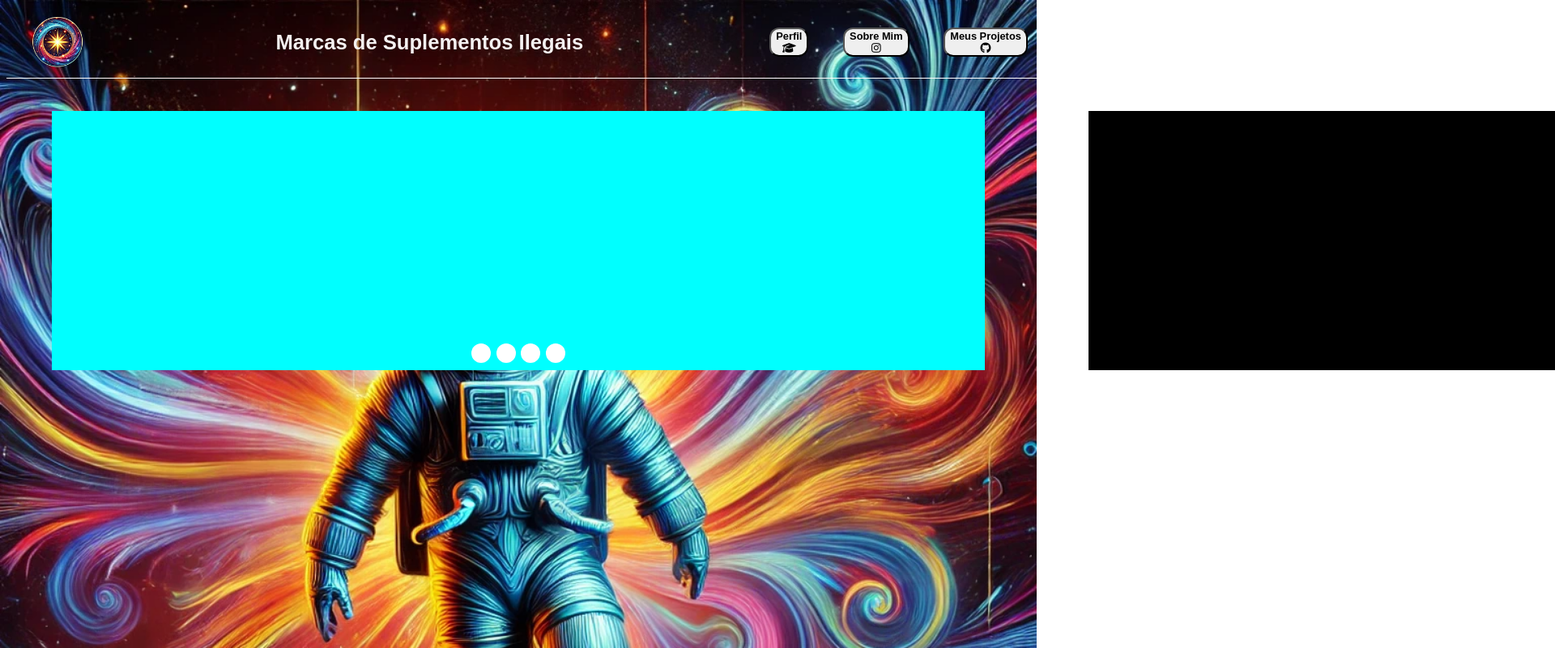
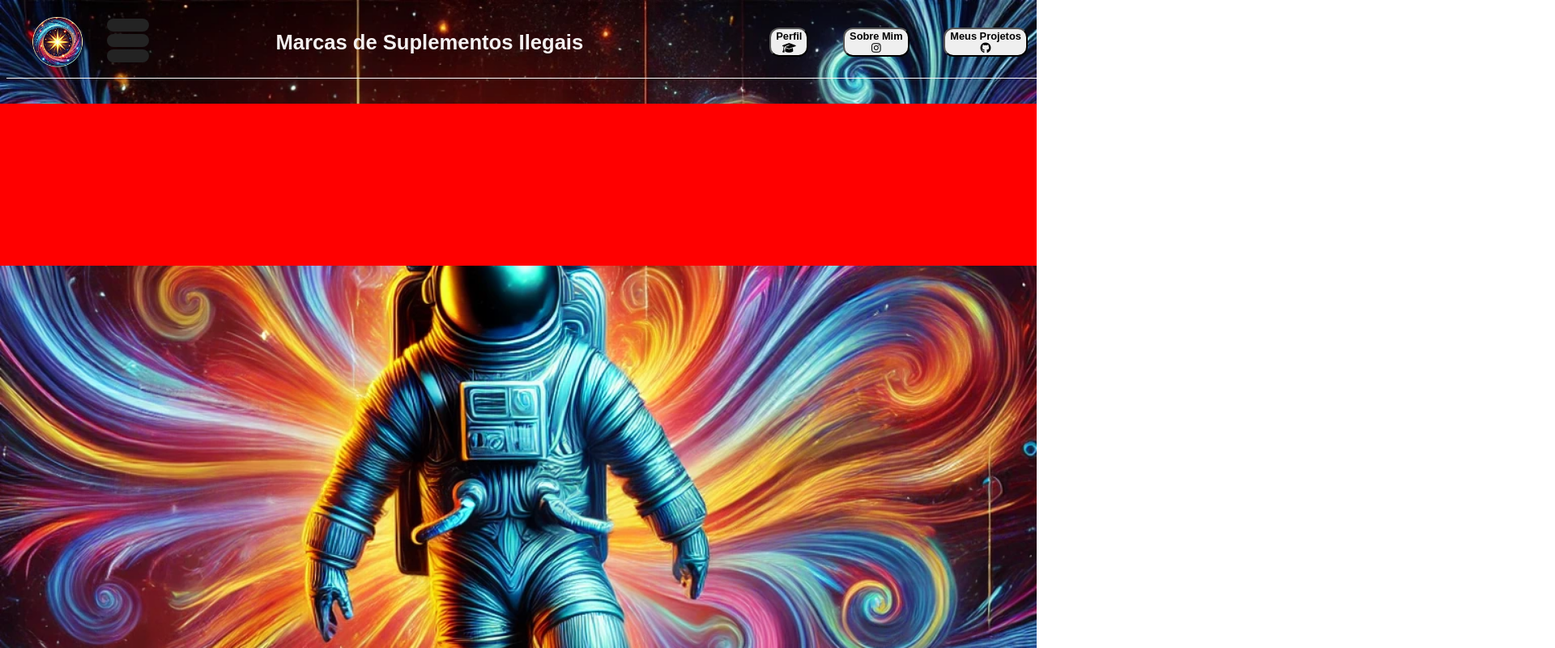
Before and after one commit to TimMaiaChamps/portifolio, a plain HTML site: page view/pages/projetos.html in a window 1280 px wide. Shown: the top 800 px of the page at 81% size, 1920 px wide, since content can reach past the window. Drawn offline with Linux system fonts and the light colour scheme.

Commit message:
att java

```diff
--- a/controller/projetos/banner.js
+++ b/controller/projetos/banner.js
@@ -1,7 +1,7 @@
 let banners = document.getElementById('banners')
 
 
-export function trocarBanner(){
+export function trocarBanner(numeroBanner){
 
 banners.style.left = '-' + numeroBanner + '00vw'
 
--- /dev/null
+++ b/controller/projetos/menu.js
@@ -0,0 +1,11 @@
+let menu = document.getElementById('menu');
+
+export function trocarMenu() {
+
+    if (menu.style.left == '0vw') {
+        menu.style.left = '-100vw';
+
+    } else {
+        menu.style.left = '0vw'
+    }
+}
--- a/controller/projetos/projetos.js
+++ b/controller/projetos/projetos.js
@@ -1,5 +1,8 @@
-import { trocarBanner } from "./banner";
-
+import { trocarBanner } from "./banner.js";
+import { trocarMenu } from "./menu.js";
+window.trocarMenu = trocarMenu
 window.trocarBanner = trocarBanner
 
-document.addEventListener("DOMContentLoaded", function(){})
+document.addEventListener("DOMContentLoaded", function (){
+
+});
--- a/view/css/header.css
+++ b/view/css/header.css
@@ -47,7 +47,9 @@ header {
 }
 
 .botoes button:hover {
-    transform: scale(1.1);
+
+    cursor: pointer;
+    width: 10vw;
 }
 
 
--- /dev/null
+++ b/view/css/menu.css
@@ -0,0 +1,65 @@
+#icon_menu {
+    width: 7.5vh;
+    height: 7.5vh;
+
+
+
+    position: absolute;
+    display: flex;
+    flex-direction: column;
+    justify-content: space-evenly;
+    align-items: center;
+    left: 10vw;
+    top: 2.5vh;
+
+
+}
+
+#icon_menu div {
+
+    width: 4vw;
+    height: 2vh;
+
+    background-color: rgb(35, 35, 35);
+    border-radius: 2vw;
+    transition: all 0.5s ease-in-out 0.3ms
+}
+
+/* #icon_menu:hover #barra_1 {
+
+    transform: rotate(45deg);
+    position: absolute;
+    top: 0vw;
+
+}
+
+#icon_menu:hover #barra_2 {
+
+    display: none;
+
+}
+
+#icon_menu:hover #barra_3 {
+
+    transform: rotate(315deg);
+    position: absolute;
+    bottom: 0vh;
+    top: 0vh;
+} */
+
+#menu{
+
+width: 100vw;
+height: 25vh;
+
+position: absolute;
+top: 16vh;
+left: 0vw;
+z-index: -1;
+
+background-color: red;
+transition: all 0.3s ease-in-out;
+
+
+
+}
--- a/view/css/projetos/banners.css
+++ b/view/css/projetos/banners.css
@@ -8,6 +8,7 @@
 
     display: flex;
     flex-direction: row;
+    transition: all 0.4s ease-in-out
 }
 
 .banner {
@@ -19,6 +20,8 @@
 
 
 }
+
+
 
 #bnts_banner {
     width: 10vw;
@@ -42,4 +45,14 @@
     border-radius: 50%;
     background-color: white;
     border: none;
+
 }
+
+.btn_banner:hover {
+
+width: 4.5vh;
+height: 4.5vh;
+cursor: pointer;
+
+
+}
--- a/view/css/projetos/projetos.css
+++ b/view/css/projetos/projetos.css
@@ -1,6 +1,6 @@
 @import url(./../header.css);
 @import url(./banners.css);
-
+@import url(./../menu.css);
 
 body {
     overflow-x:hidden;
--- a/view/pages/projetos.html
+++ b/view/pages/projetos.html
@@ -36,18 +36,34 @@
         </div>
 
     </header>
-    <nav id="banners">
+    <!-- <nav id="banners">
         <div style="background-color: aqua;" class="banner"></div>
         <div style="background-color: black;" class="banner"></div>
-        <div style="background-color: white;" class="banner"></div>
+        <div style="background-color: rgb(238, 4, 4);" class="banner"></div>
         <div style="background-color: green;" class="banner"></div>
     </nav>
     <nav id="bnts_banner">
-        <button class="btn_banner" onclick='trocarBanner'> </button>
-        <button class="btn_banner" onclick='trocarBanner'> </button>
-        <button class="btn_banner" onclick='trocarBanner'> </button>
-        <button class="btn_banner" onclick='trocarBanner'> </button>
-    </nav>
+        <button class="btn_banner" onclick="trocarBanner(0)"> </button>
+        <button class="btn_banner" onclick="trocarBanner(1)"> </button>
+        <button class="btn_banner" onclick="trocarBanner(2)"> </button>
+        <button class="btn_banner" onclick="trocarBanner(3)"> </button>
+    </nav> -->
+
+<section>
+<nav id="icon_menu"onclick="trocarMenu()">
+ <div id="barra_1"></div>
+ <div id="barra_2"></div>
+ <div id="barra_3"></div>
+</nav>
+
+<nav id="menu">
+
+
+
+
+</nav>
+
+</section>
 </body>
 
 </html>
```
